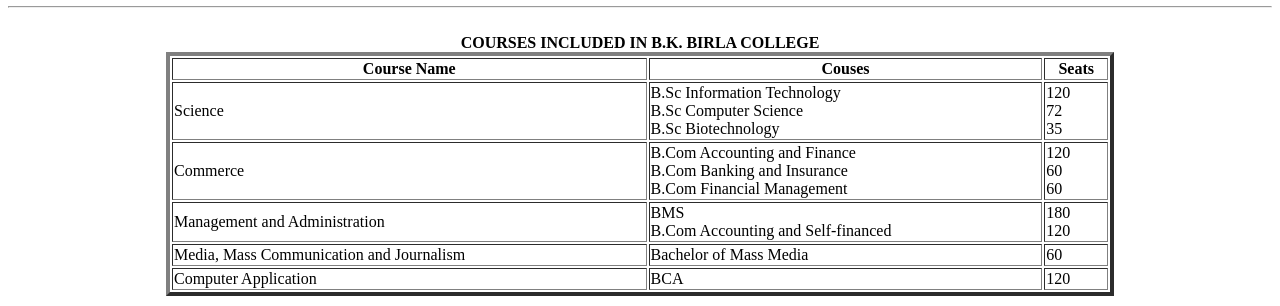
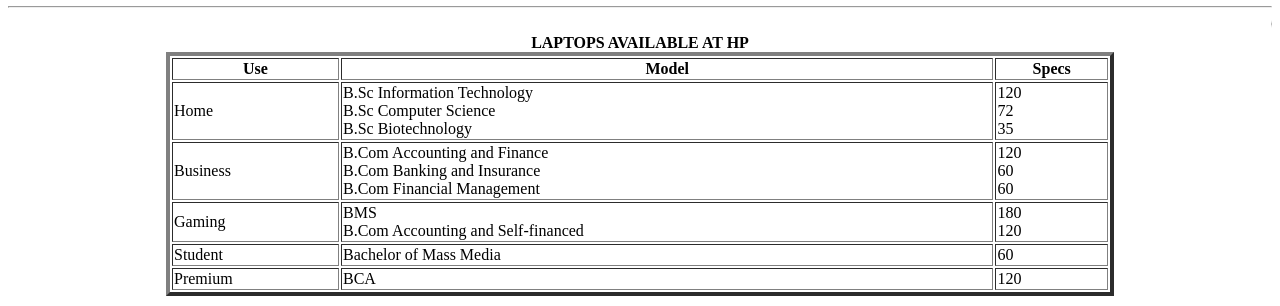
Before and after one commit to LinuxGuy312/hpdemo, a plain HTML site: page index.html in a window 1280 px wide. Shown: the part 60-366 px from the top of the page. Drawn offline with Linux system fonts and the light colour scheme.

Commit message:
Basic changes

```diff
--- a/index.html
+++ b/index.html
@@ -1,46 +1,46 @@
 <html>
 <body>
-<title>B.K. BIRLA COLLEGE KALYAN(W.)</title>
-<h1 align="center">B.K. BIRLA COLLEGE KALYAN</h1><hr>
-<marquee>ISO 9001: 2015 Certified | Reaccredirected by NAAC (3rd Cycle) with 'A' Grade(CGPA-3.58)</marquee>
+<title>Hewlett-Packard (HP) India</title>
+<h1 align="center">HEWLETT-PACKARD</h1><hr>
+<marquee>© HP INDIA SALES PRIVATE LIMITED | 2022</marquee>
 <table border="4" align="center" width="75%">
 <caption>
-<b>COURSES INCLUDED IN B.K. BIRLA COLLEGE</b>
+<b>LAPTOPS AVAILABLE AT HP</b>
 </caption>
 <tr>
-<th>Course Name</th>
-<th>Couses</th>
-<th>Seats</th>
+<th>Use</th>
+<th>Model</th>
+<th>Specs</th>
 </tr>
 <tr>
-<td>Science</td>
+<td>Home</td>
 <td>B.Sc Information Technology <br> B.Sc Computer Science <br> B.Sc Biotechnology
 <td> 120 <br> 72 <br> 35 </td>
 </tr>
 <tr>
-<td>Commerce</td>
+<td>Business</td>
 <td>B.Com Accounting and Finance <br> B.Com Banking and Insurance <br> B.Com Financial Management</td>
 <td>120 <br> 60 <br> 60</td>
 </tr>
 <tr>
-<td>Management and Administration</td>
+<td>Gaming</td>
 <td>BMS <br> B.Com Accounting and Self-financed</td>
 <td>180 <br> 120</td>
 </tr>
 <tr>
-<td>Media, Mass Communication and Journalism</td>
+<td>Student</td>
 <td>Bachelor of Mass Media</td>
 <td>60</td>
 </tr>
 <tr>
-<td>Computer Application</td>
+<td>Premium</td>
 <td>BCA</td>
 <td>120</td>
 </tr>
 </table>
-<a href="https://www.bkbirlacollegekalyan.com">
+<a href="https://www.hp.com/in-en/shop/hp-laptop-family#home">
 <p align="center">
-<img src="https://play-lh.googleusercontent.com/KKfcr__om6wd7588Go9lLp4ExcIu6uKFqtaVKlVXd0TmNNbbiaJ9SUhXKnG4WU5rh70" alt="" title="B.K. BIRLA COLLEGE KALYAN" width="75%">
+<img src="https://i.gadgets360cdn.com/large/HP_Pavilion_Aero_13_launch_1625031929744.jpg" alt="" title="View All Laptops" width="75%">
 </p>
 </a>
 </body>
```
